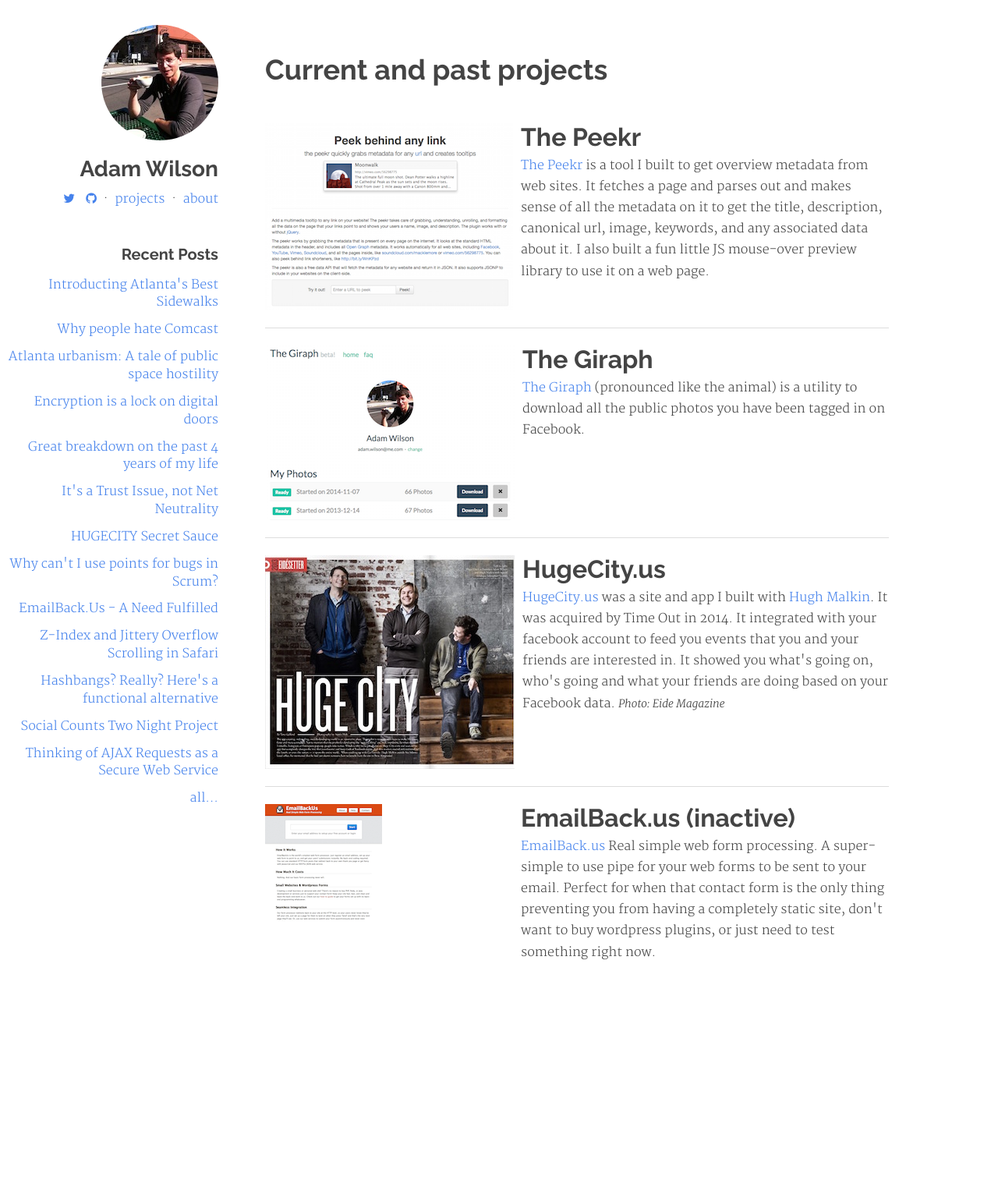
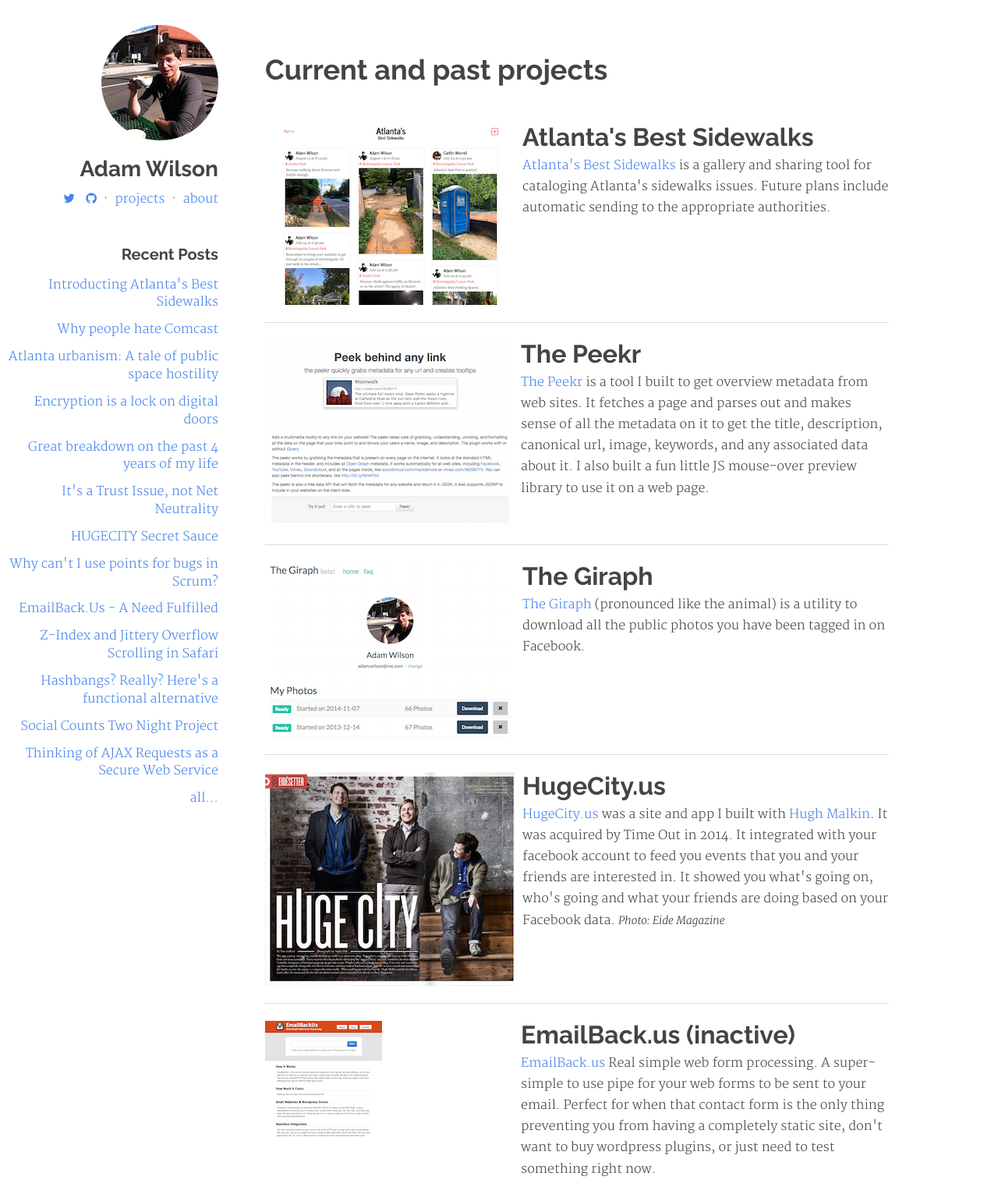
Before and after one commit to callawaywilson/callawaywilson.github.io, a Jekyll site: the page built from projects.html, in a window 1280 px wide. Shown: the whole page at 78% size. Built offline with Jekyll 4.4.1, drawn with Linux system fonts in a browser that asks for light colours; before the commit the page ends 1262 px from its top, so only the background shows below that.

Commit message:
Added projects page

```diff
--- a/_sass/site.scss
+++ b/_sass/site.scss
@@ -41,9 +41,6 @@
 }
 
 
-#content {
-  overflow:auto;
-}
 /* Site Paragraphs */
 #content p, #content ul {
   // font-size: 110%;
@@ -136,6 +133,13 @@
     border-radius: 50px;
   }
 
+}
+
+
+@media (min-width: 1001px) {
+#content {
+  overflow:auto;
+}
 }
 
 /* Landscape phone to portrait tablet */
--- a/projects.html
+++ b/projects.html
@@ -8,6 +8,18 @@
 <h1>Current and past projects</h1>
 
 <br/>
+
+<div class="media media-collapse">
+  <div class="media-left">
+    <a href="https://www.atlantasbestsidewalks.com"><img class="media-object" src="images/abs.png"/></a>
+  </div>
+  <div class="media-body">
+    <h2 class="media-heading">Atlanta's Best Sidewalks</h2>
+    <p><a href="https://www.atlantasbestsidewalks.com">Atlanta's Best Sidewalks</a> is a gallery and sharing tool for cataloging Atlanta's sidewalks issues.  Future plans include automatic sending to the appropriate authorities.</p>
+  </div>
+</div>
+
+<hr/>
 
 <div class="media media-collapse">
   <div class="media-left">
```
Also changed, not shown: images/abs.png (added).
